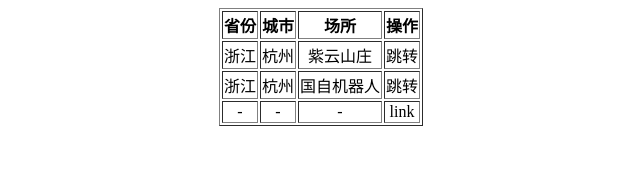
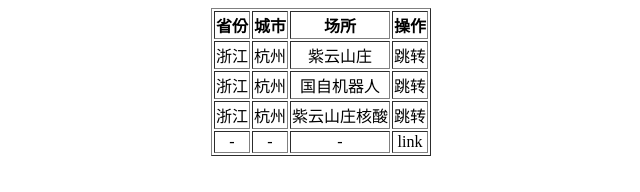
Before and after one commit to PaiGack/hcodelinks, a plain HTML site: page index.html in a window 1280 px wide. Shown: the whole page, without its empty margins (319-959 px from the left). Drawn offline with Linux system fonts and the light colour scheme.

Commit message:
[add] hs

```diff
--- a/index.html
+++ b/index.html
@@ -32,6 +32,12 @@
                 <td align="center">跳转</td>
             </tr>
             <tr>
+                <td align="center">浙江</td>
+                <td align="center">杭州</td>
+                <td align="center">紫云山庄核酸</td>
+                <td align="center">跳转</td>
+            </tr>
+            <tr>
                 <td align="center">-</td>
                 <td align="center">-</td>
                 <td align="center">-</td>
@@ -43,6 +49,7 @@
         var links = [
             "alipays://platformapi/startapp?appId=2021002175684865&page=pages%2Findex%2Findex&nbupdate=syncforce&query=communityCode%3D3301110060011489091124452663299",
             "alipays://platformapi/startapp?appId=2021002175684865&page=pages%2Findex%2Findex&nbupdate=syncforce&query=communityCode%3D3301110062151491318439087570944",
+            "alipays://platformapi/startapp?appId=2021002175684865&page=pages%2Findex%2Findex&nbupdate=syncforce&query=communityCode%3D3301110060011519576532044537869"
         ];
 
 
```
